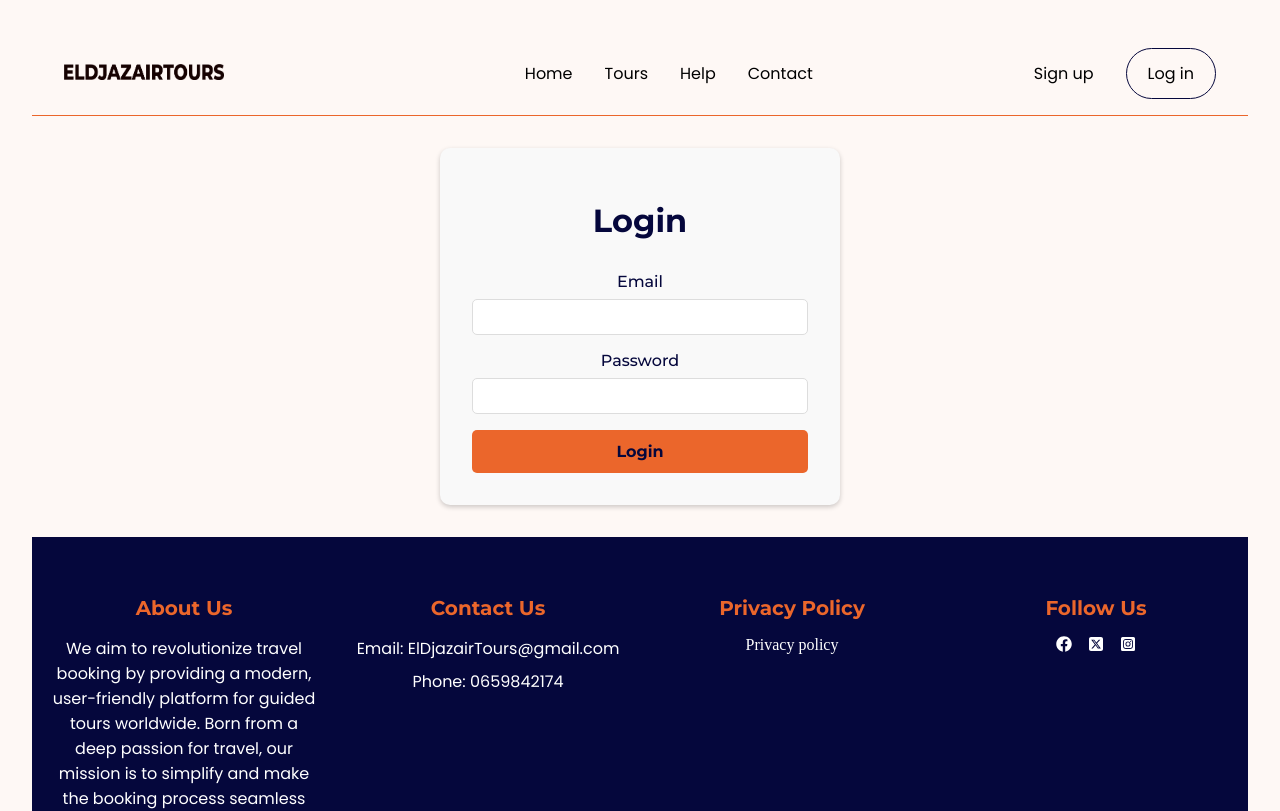
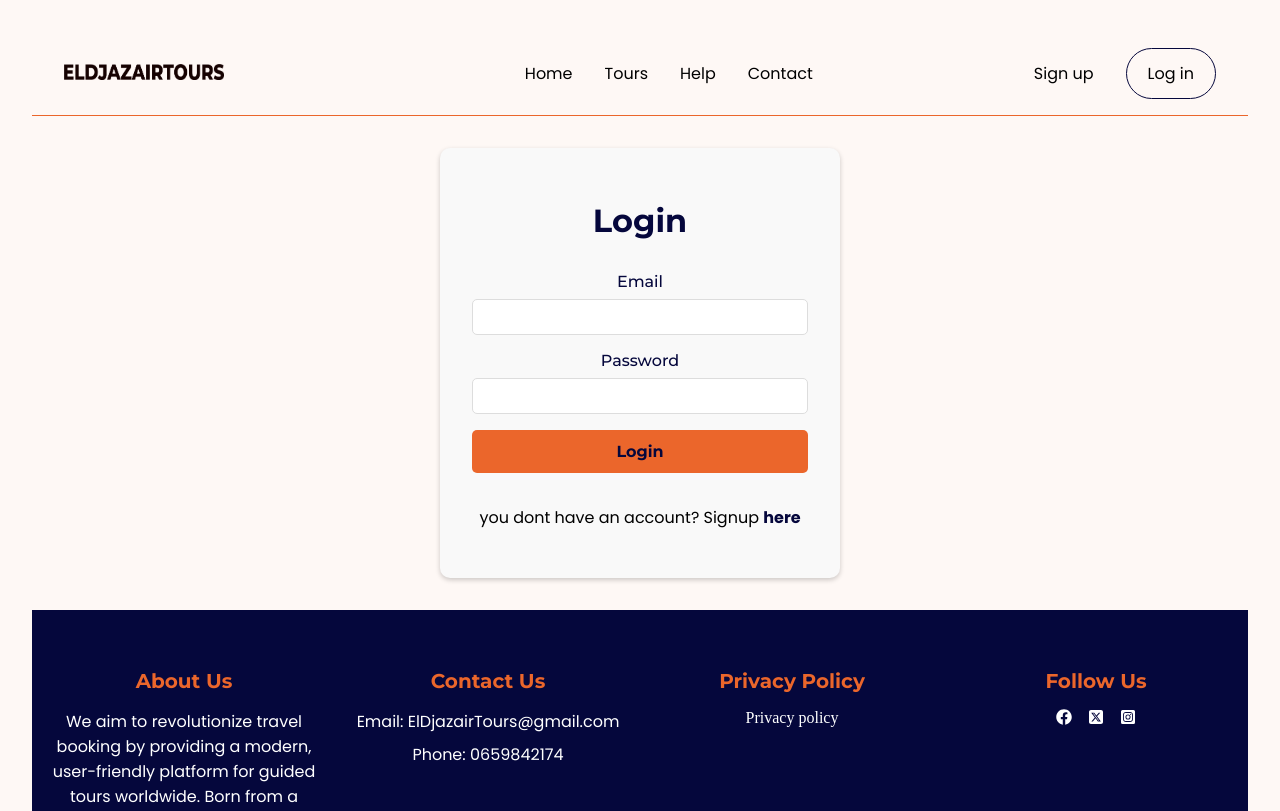
Before and after one commit to Afkerplease/ElDjazairToursApp, a React (Vite) app in the folder front-end/: page /log-in in a window 1280 px wide. Shown: the top 811 px of the page. Built offline with nearby package versions, Linux system fonts and the light colour scheme.

Commit message:
admin page working

```diff
--- a/front-end/src/pages/Login/LogIn.jsx
+++ b/front-end/src/pages/Login/LogIn.jsx
@@ -78,6 +78,9 @@ const Login = () => {
         </div>
         <button type="submit">Login</button>
       </form>
+      <p>
+        you dont have an account? Signup <Link to={"/sign-up"}>here</Link>{" "}
+      </p>
     </div>
   );
 };
--- a/front-end/src/pages/Login/login.scss
+++ b/front-end/src/pages/Login/login.scss
@@ -6,7 +6,18 @@
   background-color: #f9f9f9;
   border-radius: 10px;
   box-shadow: 0 2px 5px rgba(0, 0, 0, 0.2);
-
+  p {
+    font-family: $bodyFont;
+    margin-top: 2rem;
+    a {
+      text-decoration: none;
+      color: $blueColor;
+      font-weight: 700;
+      &:hover {
+        color: $orange;
+      }
+    }
+  }
   h1 {
     @include h1Style;
   }
--- a/front-end/src/pages/Signup/SignUp.jsx
+++ b/front-end/src/pages/Signup/SignUp.jsx
@@ -117,6 +117,9 @@ const SignUpPage = () => {
         </div> */}
         <button type="submit">Sign Up</button>
       </form>
+      <p>
+        already have an account? LogIn <Link to={"/log-in"}>here</Link>{" "}
+      </p>
     </div>
   );
 };
--- a/front-end/src/pages/Signup/signup.scss
+++ b/front-end/src/pages/Signup/signup.scss
@@ -7,6 +7,18 @@
   background-color: #f9f9f9;
   border-radius: 10px;
   box-shadow: 0 2px 5px rgba(0, 0, 0, 0.3);
+  p {
+    font-family: $bodyFont;
+    margin-top: 2rem;
+    a {
+      text-decoration: none;
+      color: $blueColor;
+      font-weight: 700;
+      &:hover {
+        color: $orange;
+      }
+    }
+  }
 
   h1 {
     @include h1Style;
--- a/front-end/src/pages/Tours/tours.scss
+++ b/front-end/src/pages/Tours/tours.scss
@@ -42,10 +42,12 @@
       h3 {
         font-size: 25px;
         margin: 1rem 0;
+        font-family: $bodyFont;
       }
       p {
-        font-size: 12px;
+        font-size: 14px;
         margin: 0;
+        font-family: $bodyFont;
       }
     }
   }
--- a/front-end/src/pages/admin/Admin.jsx
+++ b/front-end/src/pages/admin/Admin.jsx
@@ -5,14 +5,19 @@ import UserForm from "./UserForm.jsx";
 import { FaTrash } from "react-icons/fa6";
 import { FaEdit } from "react-icons/fa";
 import userPic from "../../images/blank-user.gif";
+import { useSelector } from "react-redux";
 
 const Admin = () => {
+  const { currentUser } = useSelector((state) => state.user);
   const [tourData, setTourData] = useState([]);
   const [userData, setUserData] = useState([]);
   const [isTourModalOpen, setTourModalOpen] = useState(false);
   const [isUserModalOpen, setUserModalOpen] = useState(false);
   const [selectedTour, setSelectedTour] = useState(null);
   const [selectedUser, setSelectedUser] = useState(null);
+  if (currentUser?.role !== "admin") {
+    return <p> Error 404</p>;
+  }
 
   // !! function to get all tours
   async function getTours() {
@@ -122,12 +127,12 @@ const Admin = () => {
               <img className="  object-cover  w-20" src={tour.images} alt="" />
 
               <div className=" flex flex-col md:flex-row  justify-around w-full items-center ">
-                <h3>
+                <span>
                   Name: <span className="  ">{tour.name} </span>
-                </h3>
-                <h3>Destination: {tour.destination} </h3>
-                <h3> Price: {tour.price} € </h3>
-                <h3> GroupSize: {tour.maxGroupSize} </h3>
+                </span>
+                <span>Destination: {tour.destination} </span>
+                <span> Price: {tour.price} € </span>
+                <span> GroupSize: {tour.maxGroupSize} </span>
               </div>
               <div>
                 <button
```
